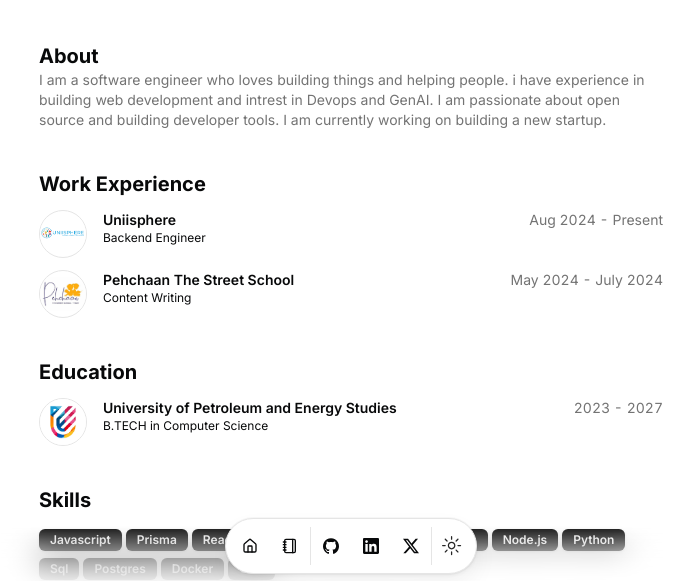
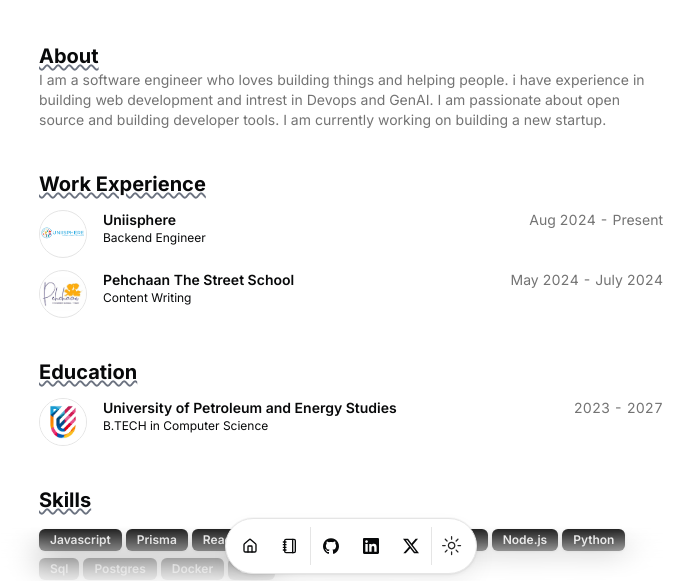
Before and after one commit to Donniedarko45/Portfolio, a Next.js app: page / in a window 1280 px wide. Shown: the part 210-791 px from the top of the page, without its empty margins (289-983 px from the left). Built offline with nearby package versions, Linux system fonts and the light colour scheme.

Commit message:
Initial commit

```diff
--- a/src/app/page.tsx
+++ b/src/app/page.tsx
@@ -41,7 +41,9 @@ export default function Page() {
       </section>
       <section id="about">
         <BlurFade delay={BLUR_FADE_DELAY * 3}>
-          <h2 className="text-xl font-bold">About</h2>
+          <h2 className="text-xl underline  font-bold underline decoration-gray-500 [text-decoration-style:wavy]">
+            About
+          </h2>
         </BlurFade>
         <BlurFade delay={BLUR_FADE_DELAY * 4}>
           <Markdown className="prose max-w-full text-pretty font-sans text-sm text-muted-foreground dark:prose-invert">
@@ -52,7 +54,9 @@ export default function Page() {
       <section id="work">
         <div className="flex min-h-0 flex-col gap-y-3">
           <BlurFade delay={BLUR_FADE_DELAY * 5}>
-            <h2 className="text-xl font-bold">Work Experience</h2>
+            <h2 className="text-xl font-bold  underline decoration-gray-500 [text-decoration-style:wavy]">
+              Work Experience
+            </h2>
           </BlurFade>
           {DATA.work.map((work, id) => (
             <BlurFade
@@ -77,7 +81,9 @@ export default function Page() {
       <section id="education">
         <div className="flex min-h-0 flex-col gap-y-3">
           <BlurFade delay={BLUR_FADE_DELAY * 7}>
-            <h2 className="text-xl font-bold">Education</h2>
+            <h2 className="text-xl font-bold underline decoration-gray-500 [text-decoration-style:wavy]">
+              Education
+            </h2>
           </BlurFade>
           {DATA.education.map((education, id) => (
             <BlurFade
@@ -100,7 +106,9 @@ export default function Page() {
       <section id="skills">
         <div className="flex min-h-0 flex-col gap-y-3">
           <BlurFade delay={BLUR_FADE_DELAY * 9}>
-            <h2 className="text-xl font-bold">Skills</h2>
+            <h2 className="text-xl font-bold underline decoration-gray-500 [text-decoration-style:wavy]">
+              Skills
+            </h2>
           </BlurFade>
           <div className="flex flex-wrap gap-1">
             {DATA.skills.map((skill, id) => (
--- a/tailwind.config.ts
+++ b/tailwind.config.ts
@@ -60,6 +60,9 @@ const config = {
       },
     },
     extend: {
+      textDecorationStyle: {
+        wavy: "wavy",
+      },
       fontFamily: {
         sans: ["var(--font-sans)", ...fontFamily.sans],
       },
```
